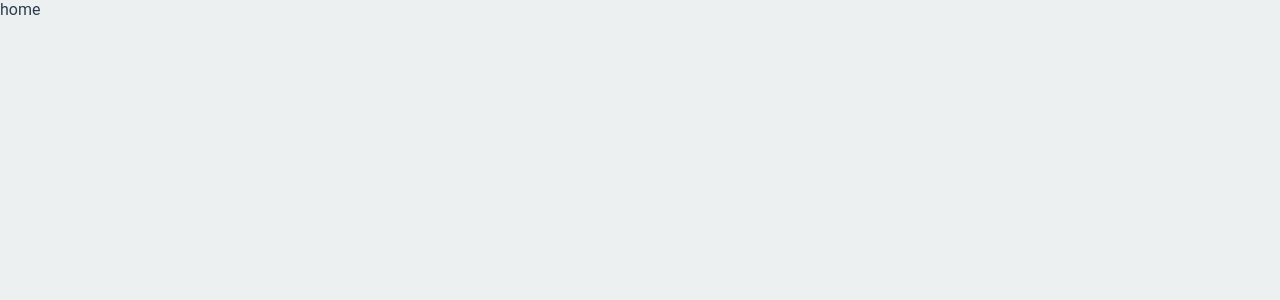
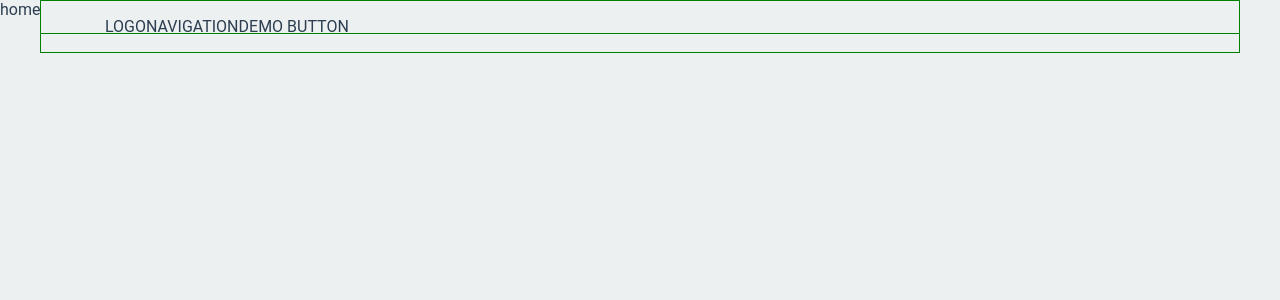
Before and after one commit to benjaminmikiten/springbox-exercise, a React (Create React App) app: page / in a window 1280 px wide. Shown: the top 300 px of the page. Built offline with nearby package versions, Linux system fonts and the light colour scheme.

Commit message:
add layout to app

```diff
--- a/src/App.js
+++ b/src/App.js
@@ -2,7 +2,7 @@ import React from "react";
 import { BrowserRouter as Router } from "react-router-dom";
 import Theme from "./style/Theme";
 import { GlobalStyle, BodyStyle } from "./style/GlobalStyle";
-
+import Layout from "./components/Layout";
 import Routes from "./Routes";
 function App() {
   return (
@@ -10,7 +10,9 @@ function App() {
       <GlobalStyle />
       <BodyStyle />
       <Router>
-        <Routes />
+        <Layout>
+          <Routes />
+        </Layout>
       </Router>
     </Theme>
   );
```
